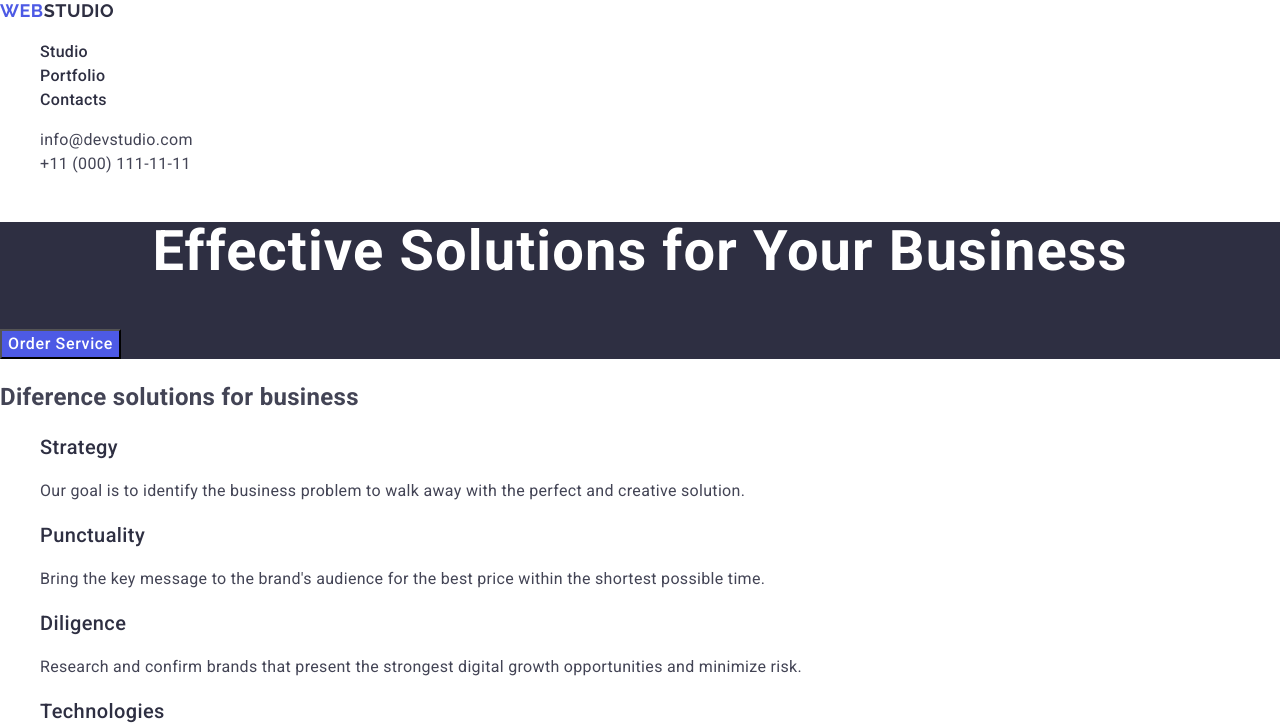
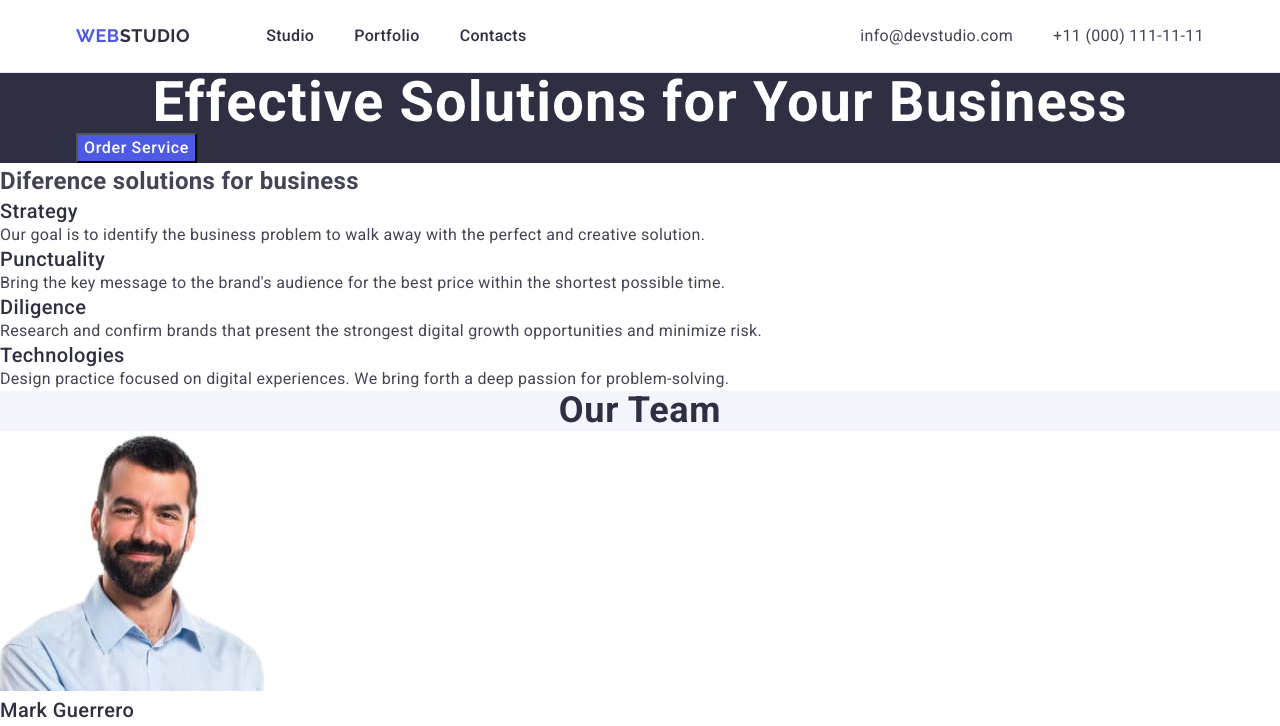
Before and after one commit to Suzy-Lana777/goit-markup-hw-03, a plain HTML site: page index.html in a window 1280 px wide. Shown: the top 726 px of the page. Drawn offline with nearby package versions, Linux system fonts and the light colour scheme.

Commit message:
flex for header

```diff
--- a/css/styles.css
+++ b/css/styles.css
@@ -13,11 +13,23 @@
  ul,
  ol {
    list-style-type: none;
+   padding: 0;
+   margin: 0;
  }
+
+h1, h2, h3, h4, h5, h6, p {
+  margin: 0;
+}
 
   button {
    cursor: pointer;
  }
+
+.container {
+  max-width: 1158px;
+  padding: 0 15px;
+  margin: 0 auto;
+}
 
  /* ========= /COMMON STYLES =========== */
 
@@ -26,6 +38,32 @@
  a {
   text-decoration: none;
  }
+
+.page-header {
+ border-bottom: 1px solid #e7e9fc;
+}
+
+.header-container {
+  display: flex;
+  align-items: center;
+}
+
+.header-nav {
+  display: flex;
+  align-items: center;
+}
+
+.nav-list {
+  display: flex;
+  align-items: center;
+  gap: 40px;
+}
+
+.contacts-list {
+  display: flex;
+  align-items: center;
+  gap: 40px;
+}
 
  .logo {
    font-family: "Raleway", sans-serif;
@@ -37,11 +75,18 @@
    color: #4d5ae5;
  }
 
+.header-logo {
+  padding: 24px 0;
+  margin-right: 76px;
+}
+
  .header-logo .logo-part {
    color: #2e2f42;
  }
 
  .nav-link {
+   display: block;
+   padding: 24px 0;
    font-weight: 500;
    font-size: 16px;
    line-height: 1.5;
@@ -51,9 +96,12 @@
 
   .contacts {
    font-style: normal;
+   margin-left: auto;
  }
 
  .contacts-link {
+  display: block;
+  padding: 24px 0;
   font-size: 16px;
   line-height: 1.5;
   letter-spacing: 0.02em;
--- a/index.html
+++ b/index.html
@@ -5,7 +5,8 @@
     <meta name="viewport" content="width=device-width, initial-scale=1.0">
     <title>Webstudio</title>
 
-    <link rel="stylesheet"
+    <link
+    rel="stylesheet"
     href="https://cdnjs.cloudflare.com/ajax/libs/modern-normalize/3.0.1/modern-normalize.min.css"
     integrity="sha512-q6WgHqiHlKyOqslT/lgBgodhd03Wp4BEqKeW6nNtlOY4quzyG3VoQKFrieaCeSnuVseNKRGpGeDU3qPmabCANg=="
     crossorigin="anonymous"
@@ -22,6 +23,7 @@
     <!-- Page header -->
 
    <header class="page-header">
+    <div class="container header-container">
         <nav class="header-nav">
             <a class="logo header-logo"
             href="./index.html">Web<span class="logo-part">Studio</span></a>
@@ -37,17 +39,21 @@
                 <li class="contacts-item"><a class="contacts-link" href="tel:+110001111111">+11 (000) 111-11-11</a></li>
             </ul>
         </address>
+    </div>
    </header>
+<h1>
 
+</h1>
     <main>
 
       <!-- Page of effective solutions -->
 
         <section class="title-section">
+             <div class="container">
                 <h1 class="effective-name">Effective Solutions for Your Business</h1>
                 <button class="btn-service" type="button">Order Service</button>
+             </div>
         </section>
-
 
     <!-- Section of qualities -->
 
```
Also changed, not shown: .prettierrs.json (added), 1 other file. Lines whose indentation alone changed are shown as unchanged.
